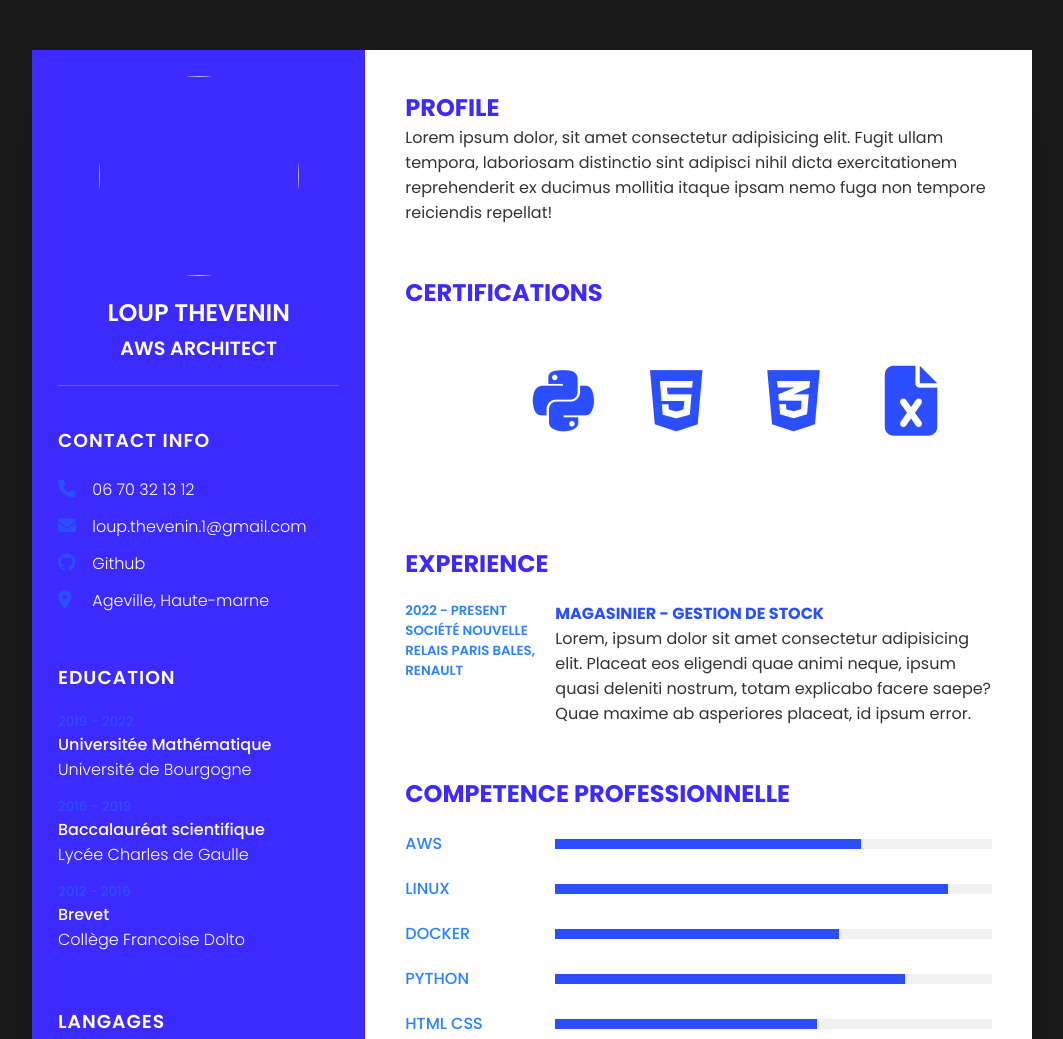
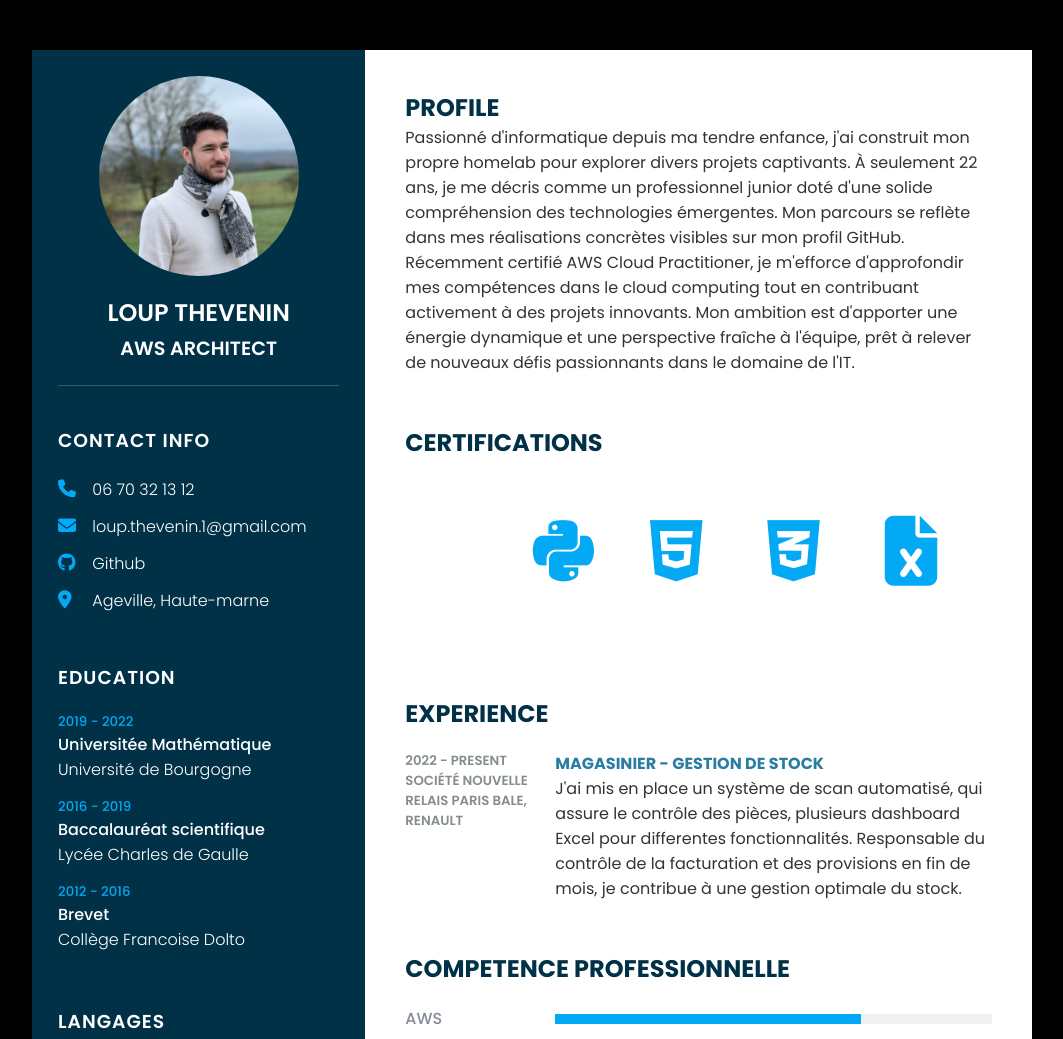
Before and after one commit to Loupthevenin/Curriculum-Vitae, a plain HTML site: page index.html in a window 1280 px wide. Shown: the top 1039 px of the page, without its empty margins (108-1171 px from the left). Drawn offline with Linux system fonts and the light colour scheme; a script that the page names is missing.

Commit message:
Image + descriptions

```diff
--- a/index.html
+++ b/index.html
@@ -5,7 +5,7 @@
     <meta name="viewport" content="width=device-width, initial-scale=1.0">
     <title>Curriculum Vitæ</title>
     <link rel="stylesheet" href="https://cdnjs.cloudflare.com/ajax/libs/font-awesome/6.5.0/css/all.min.css"/>
-    <link rel="stylesheet" href="styles/style_colors_blue.css">
+    <link rel="stylesheet" href="styles/style.css">
 </head>
 <body>
     <div class="container">
@@ -13,7 +13,7 @@
         <div class="left_Side">
             <div class="profileText">
                 <div class="imgBx">
-                    <img src="" alt="">
+                    <img src="images/Profil_image.jpg">
                 </div>
                 <h2>Loup Thevenin<br><span>AWS Architect</span></h2>
             </div>
@@ -34,8 +34,10 @@
                         <span class="text">www.neveter.com</span>
                     </li> -->
                     <li>
-                        <span class="icon"><i class="fa-brands fa-github"></i></span>
-                        <a href="https://github.com/Loupthevenin" target="_blank"><span class="text">Github</span></a>
+                        <a href="https://github.com/Loupthevenin" target="_blank">
+                            <span class="icon"><i class="fa-brands fa-github"></i></span>
+                            <span class="text">Github</span>
+                        </a>
                     </li>
                     <!-- <li>
                         <span class="icon"><i class="fa-brands fa-linkedin-in"></i></span>
@@ -93,14 +95,17 @@
             <div class="about">
                 <h2 class="title2">Profile</h2>
                 <p>
-                    Lorem ipsum dolor, sit amet consectetur adipisicing elit. Fugit ullam tempora, laboriosam distinctio sint adipisci nihil dicta exercitationem reprehenderit ex ducimus mollitia itaque ipsam nemo fuga non tempore reiciendis repellat!
+                    Passionné d'informatique depuis ma tendre enfance, j'ai construit mon propre homelab pour explorer divers projets captivants. À seulement 22 ans, je me décris comme un professionnel junior doté d'une solide compréhension des technologies émergentes.
+                    Mon parcours se reflète dans mes réalisations concrètes visibles sur mon profil GitHub.
+                    Récemment certifié AWS Cloud Practitioner, je m'efforce d'approfondir mes compétences dans le cloud computing tout en contribuant activement à des projets innovants.
+                    Mon ambition est d'apporter une énergie dynamique et une perspective fraîche à l'équipe, prêt à relever de nouveaux défis passionnants dans le domaine de l'IT.
                 </p>
             </div>
 
             <div class="about">
                 <h2 class="title2">Certifications</h2>
                 <ul>
-                    <li id="iconcloud"><div class="badges" data-iframe-width="150" data-iframe-height="250" data-share-badge-id="49b74081-e396-4d6a-83f6-714d7e99df11" data-share-badge-host="https://www.credly.com"></div><script type="text/javascript" async src="//cdn.credly.com/assets/utilities/embed.js"></script></li>
+                    <li id="iconcloud"><div class="badges" data-iframe-width="110" data-iframe-height="250" data-share-badge-id="49b74081-e396-4d6a-83f6-714d7e99df11" data-share-badge-host="https://www.credly.com"></div><script type="text/javascript" async src="//cdn.credly.com/assets/utilities/embed.js"></script></li>
                     <li id="icons"><a href="https://www.udemy.com/certificate/UC-22cb1a2f-e3b3-43a4-a03a-4b8ddc8d4cd1/" target="_blank"><i class="fa-brands fa-python"></i></a></li>
                     <li id="icons"><a href="https://www.udemy.com/certificate/UC-18d41c65-10fb-45fb-aea9-25ec7c7c68c6/" target="_blank"><i class="fa-brands fa-html5"></i></a></li>
                     <li id="icons"><a href="https://www.udemy.com/certificate/UC-18d41c65-10fb-45fb-aea9-25ec7c7c68c6/" target="_blank"><i class="fa-brands fa-css3-alt"></i></a></li>
@@ -113,11 +118,15 @@
                 <div class="box">
                     <div class="year_company">
                         <h5>2022 - Present</h5>
-                        <h5>Société Nouvelle Relais Paris Bales, Renault</h5>
+                        <h5>Société Nouvelle Relais Paris Bale, Renault</h5>
                     </div>
                     <div class="text">
                         <h4>Magasinier - Gestion de stock</h4>
-                        <p>Lorem, ipsum dolor sit amet consectetur adipisicing elit. Placeat eos eligendi quae animi neque, ipsum quasi deleniti nostrum, totam explicabo facere saepe? Quae maxime ab asperiores placeat, id ipsum error.</p>
+                        <p>
+                            J'ai mis en place un système de scan automatisé, qui assure le contrôle des pièces,
+                            plusieurs dashboard Excel pour differentes fonctionnalités.
+                            Responsable du contrôle de la facturation et des provisions en fin de mois, je contribue à une gestion optimale du stock.
+                        </p>
                     </div>
                 </div>
             </div>
--- a/styles/style.css
+++ b/styles/style.css
@@ -11,7 +11,7 @@
     color: inherit;
 }
 body {
-    background: lightblue;
+    background: black;
     display: flex;
     justify-content: center;
     align-items: center;
```
Also changed, not shown: images/Profil_image.jpg (added).
